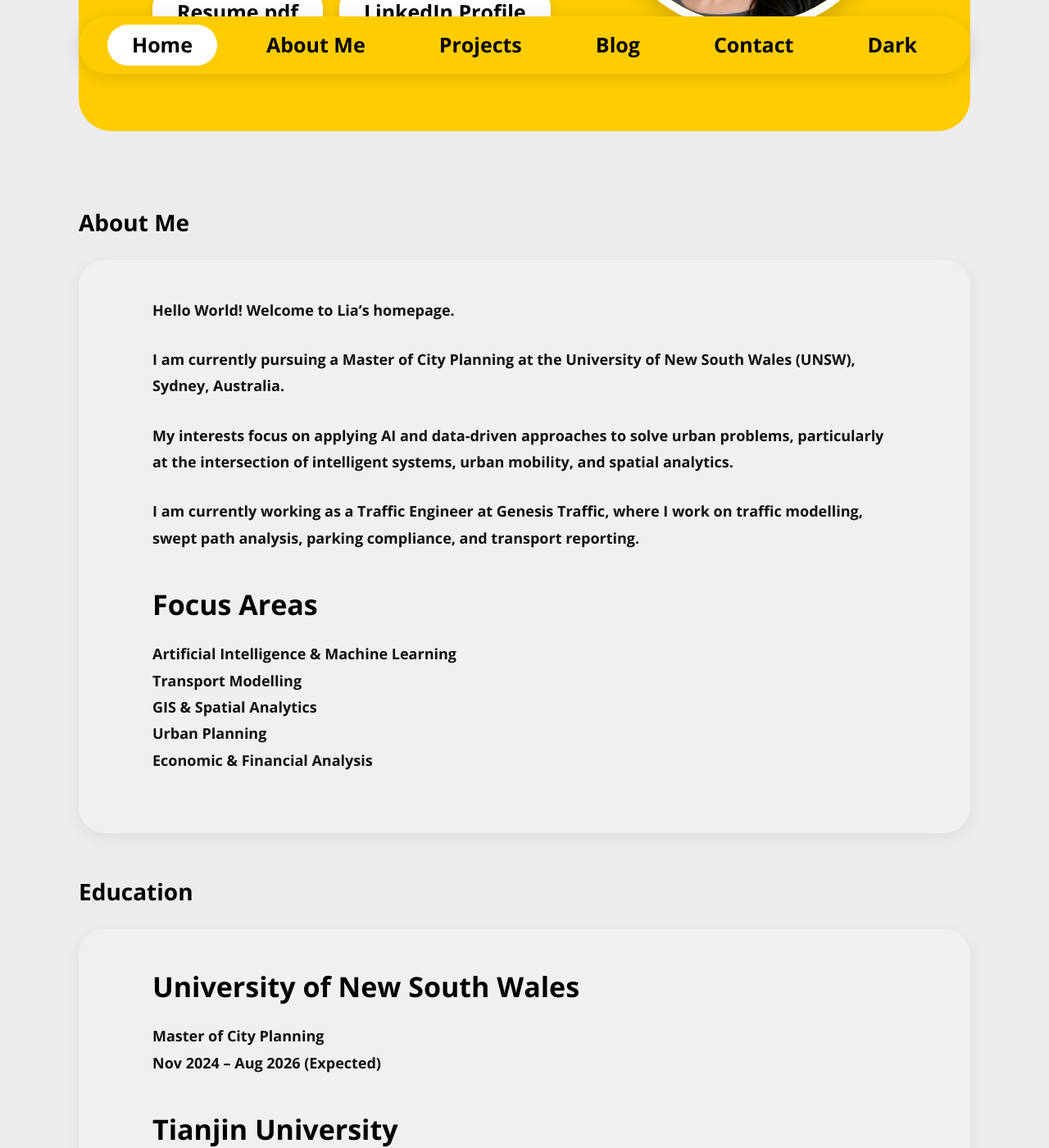
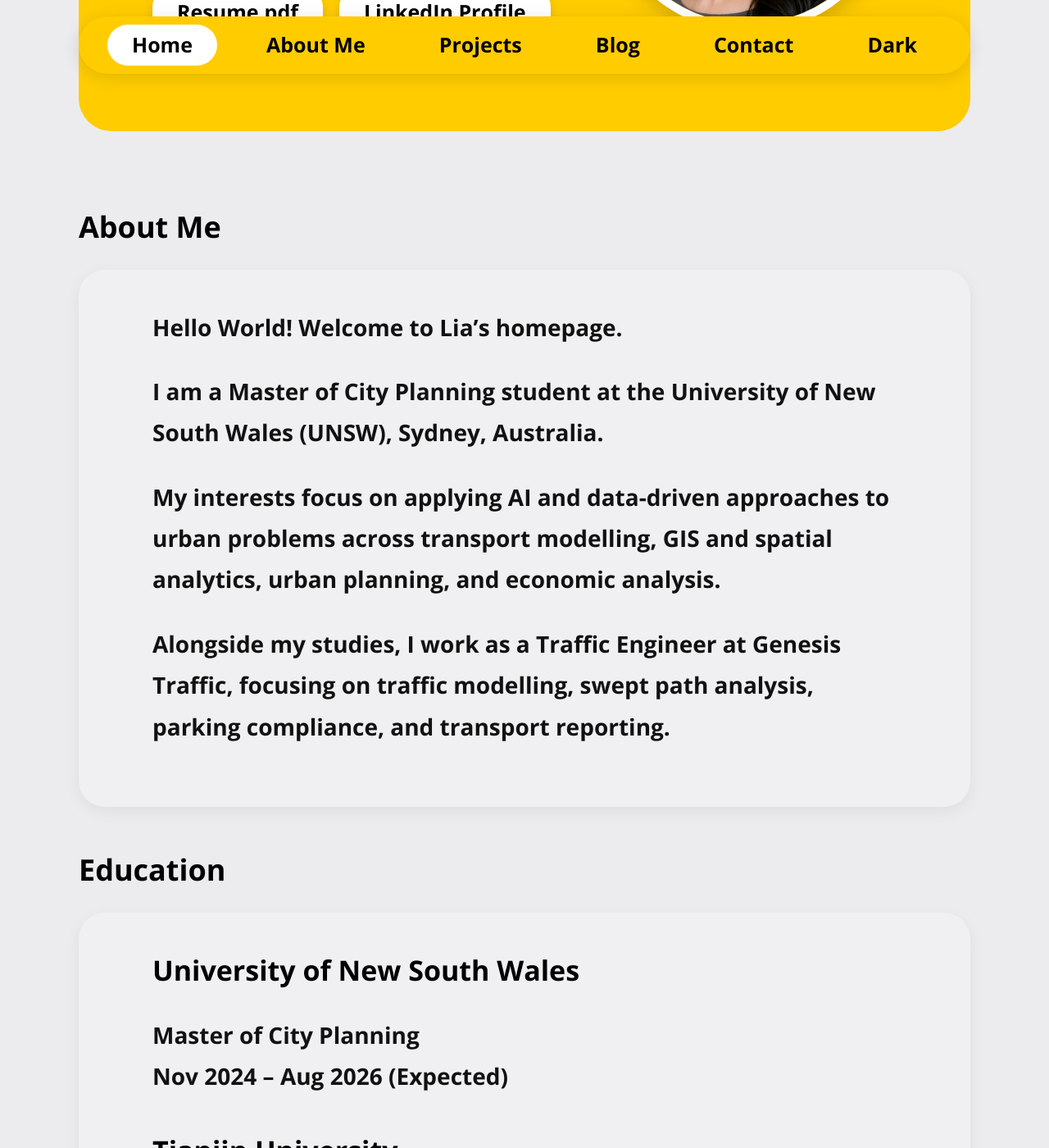
Before and after one commit to tszyeewun/tszyeewun.github.io, a Jekyll site: the page built from index.md, in a window 1280 px wide and 1400 px high, scrolled down 571 px. Shown: the whole window at 82% size. Built offline with Jekyll 4.4.1, drawn with Linux system fonts in a browser that asks for light colours.

Commit message:
Revise personal details and improve styling
Updated personal information and interests for clarity. Adjusted font sizes for better readability.

```diff
--- a/index.md
+++ b/index.md
@@ -14,25 +14,15 @@ title: Home
     </p>
 
     <p>
-      I am currently pursuing a Master of City Planning at the University of New South Wales (UNSW), Sydney, Australia.
+      I am a Master of City Planning student at the University of New South Wales (UNSW), Sydney, Australia.
     </p>
 
     <p>
-      My interests focus on applying AI and data-driven approaches to solve urban problems, particularly at the intersection of intelligent systems, urban mobility, and spatial analytics.
+      My interests focus on applying AI and data-driven approaches to urban problems across transport modelling, GIS and spatial analytics, urban planning, and economic analysis.
     </p>
 
     <p>
-      I am currently working as a Traffic Engineer at Genesis Traffic, where I work on traffic modelling, swept path analysis, parking compliance, and transport reporting.
-    </p>
-
-    <h2>Focus Areas</h2>
-
-    <p>
-      Artificial Intelligence & Machine Learning<br>
-      Transport Modelling<br>
-      GIS & Spatial Analytics<br>
-      Urban Planning<br>
-      Economic & Financial Analysis
+      Alongside my studies, I work as a Traffic Engineer at Genesis Traffic, focusing on traffic modelling, swept path analysis, parking compliance, and transport reporting.
     </p>
 
   </div>
@@ -199,7 +189,7 @@ title: Home
 
 .about-section h1{
 
-  font-size:28px;
+  font-size:36px;
 
   font-weight:800;
 
@@ -229,7 +219,7 @@ title: Home
 
 .about-card p{
 
-  font-size:18px;
+  font-size:28px;
 
   font-weight:700;
 
```
